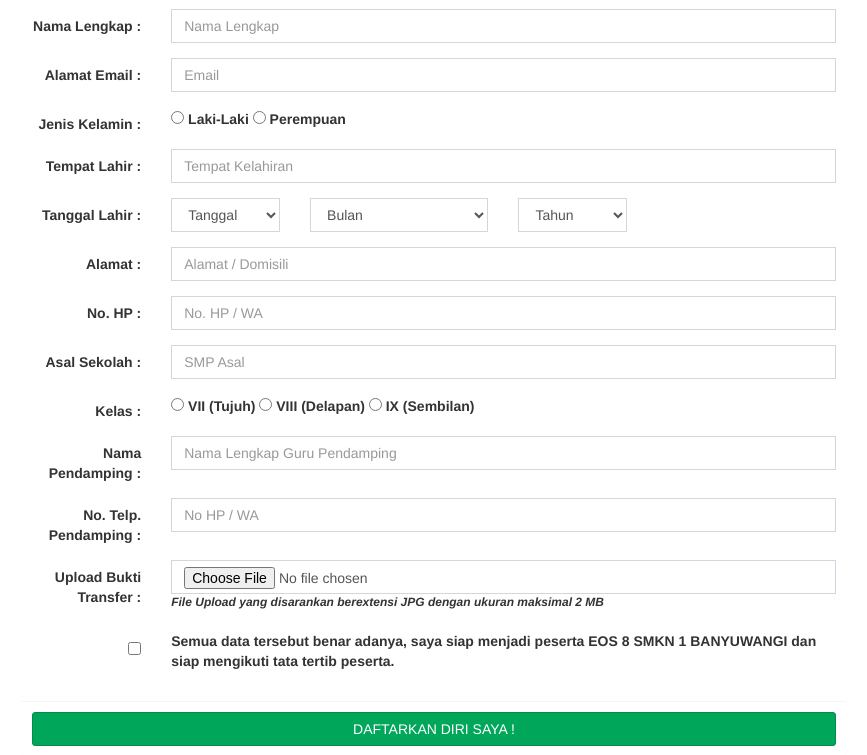
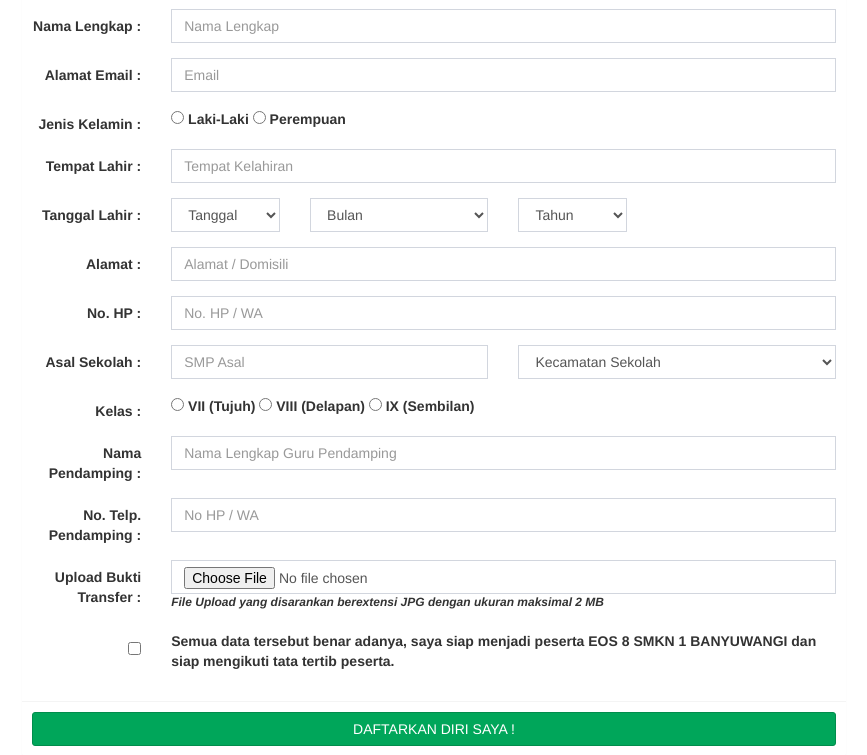
Before and after one commit to cakwien/eos, a PHP site: template view/pendaftaran.php in a window 1280 px wide. Shown: the part 434-1189 px from the top of the page, without its empty margins (206-1073 px from the left). Run offline with PHP 8.4, Linux system fonts and the light colour scheme; the template is opened without the code that fills it: most values are stand-ins (such as "Sample title", 1, 10 or a date in 2020); data that the repository does not hold is empty; some libraries are stand-ins or nearby versions.

Commit message:
kecamatan sekolah (form)

```diff
--- a/mod/induk.php
+++ b/mod/induk.php
@@ -66,7 +66,7 @@ class data{
     function kecamatan($con)
     {
         $list=array();
-        $q=mysqli_query($on,"Select * from kecamatan order by kecamatan");
+        $q=mysqli_query($con,"select * from kecamatan order by kecamatan");
         while($dt=mysqli_fetch_array($q))
         {
             $list[]=$dt;
--- a/view/pendaftaran.php
+++ b/view/pendaftaran.php
@@ -152,8 +152,21 @@
 
                    <div class="form-group">
                   <label class="col-sm-2 col-md-2 control-label">Asal Sekolah :</label>
-                  <div class="col-md-10 col-sm-4">
+                  <div class="col-md-5 col-sm-2">
                     <input type="text" class="form-control"  placeholder="SMP Asal" name="sekolah" value="" required>
+                  </div>
+                    <div class="col-md-5 col-sm-2">
+                    <select class="form-control">
+                        <option>Kecamatan Sekolah</option>
+                        <?php
+                        $k=$data->kecamatan($con);
+                        foreach ($k as $kec)
+                        {
+                        ?>
+                        <option value="<?php echo $kec['idkecamatan'];?>"><?php echo $kec['kecamatan'];?></option>
+                        <?php
+                        } ?>
+                        </select>
                   </div>
                 </div>
 
```
